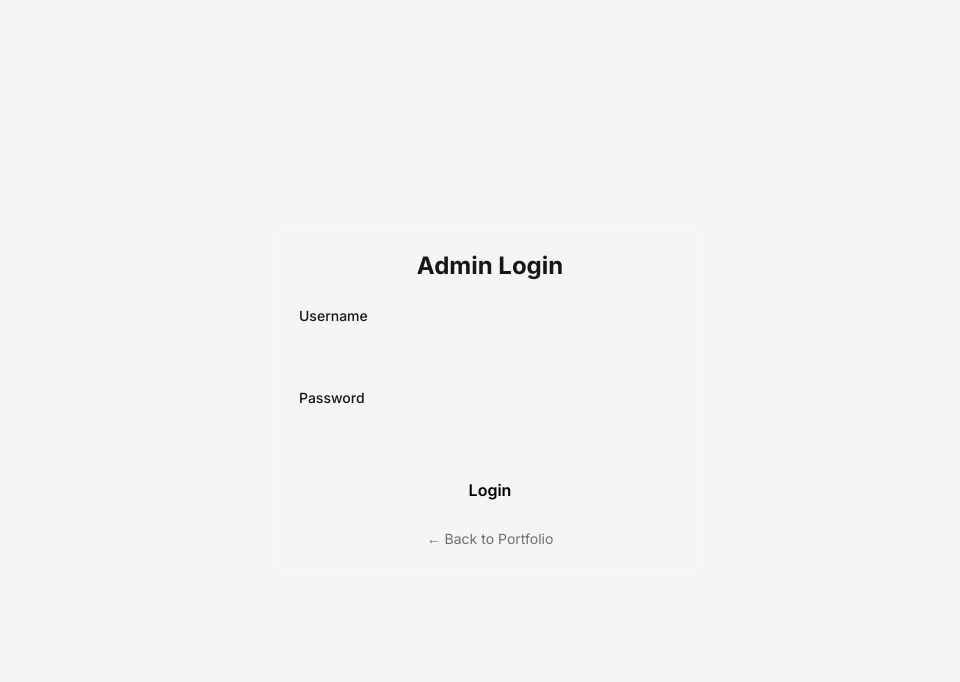
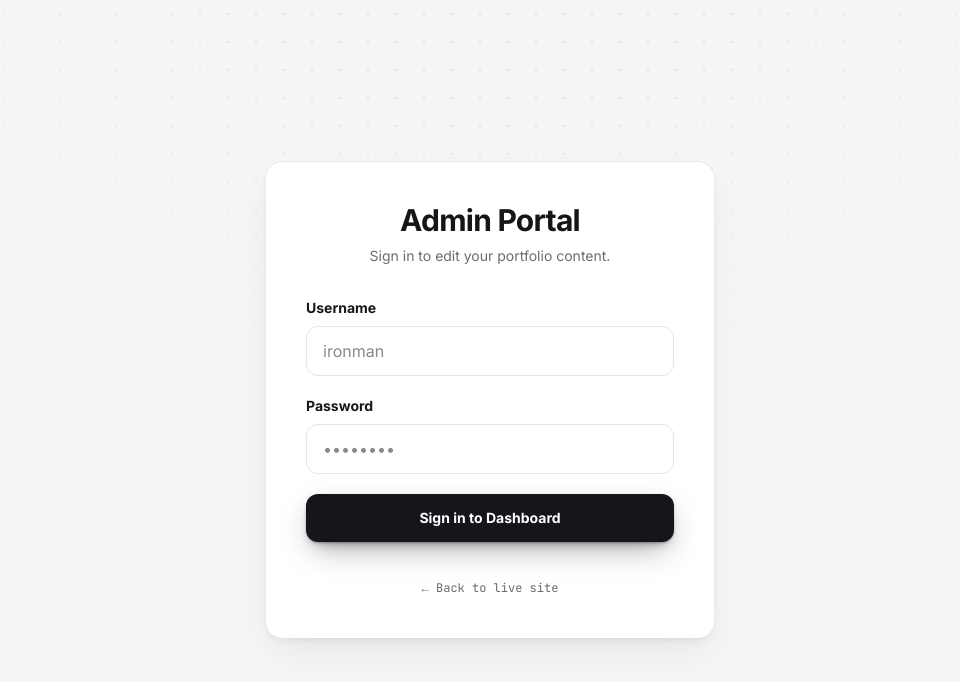
Before and after one commit to aharon-kumar-kosetti/portfolio, a React (Vite) app: page /login in a window 1280 px wide. Shown: the top 682 px of the page, without its empty margins (150-1110 px from the left). Built offline with nearby package versions, Linux system fonts and the light colour scheme; no server answers; the database is empty; a web font is replaced by a local one.

Commit message:
fix: redesign admin UI to match light theme

```diff
--- a/package.json
+++ b/package.json
@@ -14,6 +14,7 @@
     "@use-gesture/react": "^10.3.1",
     "framer-motion": "^13.1.0",
     "lucide-react": "^1.31.0",
+    "pg": "^8.23.0",
     "react": "^19.2.8",
     "react-dom": "^19.2.8",
     "react-router-dom": "^7.18.2"
--- a/src/lib/supabase.ts
+++ b/src/lib/supabase.ts
@@ -1,6 +1,10 @@
 import { createClient } from '@supabase/supabase-js';
 
-const supabaseUrl = import.meta.env.VITE_SUPABASE_URL || '';
-const supabaseAnonKey = import.meta.env.VITE_SUPABASE_ANON_KEY || '';
+const supabaseUrl = import.meta.env.VITE_SUPABASE_URL || 'https://placeholder.supabase.co';
+const supabaseAnonKey = import.meta.env.VITE_SUPABASE_ANON_KEY || 'placeholder';
+
+if (!import.meta.env.VITE_SUPABASE_URL) {
+  console.error("VITE_SUPABASE_URL is missing! Please restart your Vite dev server if you just added it to .env.");
+}
 
 export const supabase = createClient(supabaseUrl, supabaseAnonKey);
--- a/src/pages/Admin/AdminDashboard.tsx
+++ b/src/pages/Admin/AdminDashboard.tsx
@@ -69,36 +69,37 @@ const AdminDashboard = () => {
 
   return (
     <div>
-      <div className="flex items-center justify-between mb-8">
+      <div className="flex flex-col sm:flex-row sm:items-center justify-between mb-10 gap-6">
         <div>
-          <h2 className="text-3xl font-bold">Content Editor</h2>
-          <p className="text-fg/60 mt-2">Edit your portfolio content directly as JSON.</p>
+          <h2 className="font-display text-4xl font-black tracking-tight">Content Editor</h2>
+          <p className="text-muted mt-2">Edit your portfolio content directly as JSON.</p>
         </div>
         <button
           onClick={handleSave}
           disabled={saving}
-          className="bg-primary text-black px-6 py-2 rounded-lg font-semibold hover:bg-primary/90 transition-colors disabled:opacity-50"
+          className="inline-flex items-center justify-center rounded-full bg-ink px-7 py-3 font-display text-sm font-bold text-white btn-shadow transition-all duration-300 hover:-translate-y-0.5 disabled:opacity-50 disabled:hover:translate-y-0"
         >
           {saving ? 'Saving...' : 'Save Changes'}
         </button>
       </div>
 
       {message && (
-        <div className={`p-4 rounded-lg mb-6 ${message.type === 'success' ? 'bg-green-500/10 text-green-500 border border-green-500/20' : 'bg-red-500/10 text-red-500 border border-red-500/20'}`}>
+        <div className={`p-4 rounded-xl mb-8 font-medium text-sm flex items-center gap-3 ${message.type === 'success' ? 'bg-emerald-50 text-emerald-600 border border-emerald-200' : 'bg-red-50 text-red-600 border border-red-200'}`}>
+          <div className={`h-2 w-2 rounded-full ${message.type === 'success' ? 'bg-emerald-500' : 'bg-red-500'}`} />
           {message.text}
         </div>
       )}
 
-      <div className="bg-white/5 border border-white/10 rounded-xl overflow-hidden">
-        <div className="flex border-b border-white/10 bg-white/5">
+      <div className="bg-card border border-line rounded-2xl overflow-hidden card-shadow">
+        <div className="flex border-b border-line bg-warm/20 overflow-x-auto">
           {tabs.map(tab => (
             <button
               key={tab.id}
               onClick={() => setActiveTab(tab.id)}
-              className={`px-6 py-3 text-sm font-medium transition-colors ${
+              className={`px-6 py-4 text-sm font-display font-bold transition-colors whitespace-nowrap ${
                 activeTab === tab.id
-                  ? 'border-b-2 border-primary text-primary bg-white/5'
-                  : 'text-fg/60 hover:text-fg hover:bg-white/5'
+                  ? 'border-b-2 border-accent text-accent bg-surface'
+                  : 'text-muted hover:text-fg hover:bg-warm/40'
               }`}
             >
               {tab.label}
@@ -106,13 +107,16 @@ const AdminDashboard = () => {
           ))}
         </div>
 
-        <div className="p-4">
+        <div className="p-6">
           <textarea
-            className="w-full h-[600px] bg-black/50 border border-white/10 rounded-lg p-4 text-sm font-mono text-fg focus:outline-none focus:border-primary resize-y"
+            className="w-full h-[600px] bg-[#1e1e1e] border border-line/50 rounded-xl p-5 text-sm font-mono text-[#d4d4d4] focus:outline-none focus:ring-2 focus:ring-accent/50 resize-y shadow-inner"
             value={localData[activeTab]}
             onChange={(e) => setLocalData({ ...localData, [activeTab]: e.target.value })}
             spellCheck={false}
           />
+          <p className="mt-4 font-mono text-xs text-muted">
+            Make sure your JSON is valid before saving. Missing commas or quotes will cause an error.
+          </p>
         </div>
       </div>
     </div>
--- a/src/pages/Admin/AdminLayout.tsx
+++ b/src/pages/Admin/AdminLayout.tsx
@@ -13,40 +13,45 @@ const AdminLayout = () => {
   return (
     <div className="min-h-screen bg-base text-fg flex">
       {/* Sidebar */}
-      <aside className="w-64 border-r border-white/10 bg-base/50 p-6 flex flex-col h-screen sticky top-0">
-        <div className="flex items-center gap-3 mb-10">
-          <Settings className="text-primary w-6 h-6" />
-          <h1 className="text-xl font-bold">Admin CRM</h1>
+      <aside className="w-72 border-r border-line bg-card p-6 flex flex-col h-screen sticky top-0 card-shadow z-10">
+        <div className="flex items-center gap-3 mb-12 px-2">
+          <span className="flex h-10 w-10 items-center justify-center rounded-xl bg-warm">
+            <Settings size={20} className="text-accent" />
+          </span>
+          <div>
+            <h1 className="font-display text-lg font-black tracking-tight">Admin CRM</h1>
+            <div className="font-mono text-[10px] text-muted uppercase tracking-wider mt-0.5">Content Editor</div>
+          </div>
         </div>
 
         <nav className="flex-1 space-y-2">
           <button
             onClick={() => navigate('/admin')}
-            className="w-full flex items-center gap-3 px-4 py-2 rounded-lg bg-white/5 text-primary transition-colors text-sm font-medium"
+            className="w-full flex items-center gap-3 px-4 py-3 rounded-xl bg-warm/50 text-fg transition-colors font-display text-sm font-bold border border-warm-deep/30"
           >
-            <Home className="w-4 h-4" />
+            <Home size={18} className="text-accent" />
             Dashboard
           </button>
-          {/* Add more links here if needed */}
         </nav>
 
-        <div className="mt-auto space-y-4">
-          <a href="/" target="_blank" rel="noreferrer" className="w-full flex items-center justify-center gap-2 px-4 py-2 rounded-lg bg-white/5 hover:bg-white/10 transition-colors text-sm font-medium">
+        <div className="mt-auto space-y-3 pt-6 border-t border-line">
+          <a href="/" target="_blank" rel="noreferrer" className="w-full flex items-center gap-3 px-4 py-3 rounded-xl hover:bg-warm/30 transition-colors font-display text-sm font-medium text-muted hover:text-fg">
             View Live Site
           </a>
           <button
             onClick={handleLogout}
-            className="w-full flex items-center justify-center gap-2 px-4 py-2 rounded-lg border border-red-500/30 text-red-400 hover:bg-red-500/10 transition-colors text-sm font-medium"
+            className="w-full flex items-center gap-3 px-4 py-3 rounded-xl hover:bg-red-50 text-red-600 transition-colors font-display text-sm font-medium"
           >
-            <LogOut className="w-4 h-4" />
+            <LogOut size={18} />
             Logout
           </button>
         </div>
       </aside>
 
       {/* Main Content */}
-      <main className="flex-1 p-8 overflow-auto">
-        <div className="max-w-4xl mx-auto">
+      <main className="flex-1 overflow-auto bg-base relative">
+        <div className="dotgrid absolute inset-0 opacity-40" aria-hidden />
+        <div className="relative p-8 md:p-12 lg:p-16 w-full max-w-5xl mx-auto">
           <Outlet />
         </div>
       </main>
--- a/src/pages/Login.tsx
+++ b/src/pages/Login.tsx
@@ -31,41 +31,57 @@ const Login = () => {
   };
 
   return (
-    <div className="min-h-screen flex items-center justify-center bg-base text-fg px-4">
-      <div className="max-w-md w-full bg-base/50 border border-white/10 p-8 rounded-xl backdrop-blur-sm">
-        <h2 className="text-2xl font-bold mb-6 text-center text-primary">Admin Login</h2>
-        {error && <div className="bg-red-500/10 text-red-500 p-3 rounded mb-4 text-sm">{error}</div>}
-        <form onSubmit={handleLogin} className="space-y-4">
+    <div className="min-h-screen flex items-center justify-center bg-base text-fg px-6 py-28 relative overflow-hidden">
+      <div className="dotgrid absolute inset-0 opacity-60" aria-hidden />
+
+      <div className="relative max-w-md w-full bg-card p-10 rounded-2xl card-shadow-lg transition-all duration-500 hover:card-shadow">
+        <div className="mb-8 text-center">
+          <h2 className="font-display text-3xl font-black tracking-tight">Admin Portal</h2>
+          <p className="mt-2 text-sm text-muted">Sign in to edit your portfolio content.</p>
+        </div>
+
+        {error && (
+          <div className="mb-6 rounded-xl bg-red-500/10 border border-red-500/20 p-4 text-sm text-red-600 font-medium text-center">
+            {error}
+          </div>
+        )}
+
+        <form onSubmit={handleLogin} className="space-y-5">
           <div>
-            <label className="block text-sm font-medium mb-1">Username</label>
+            <label className="block font-display text-sm font-bold mb-2 text-fg">Username</label>
             <input
               type="text"
               required
-              className="w-full bg-white/5 border border-white/10 rounded px-3 py-2 text-white focus:outline-none focus:border-primary"
+              className="w-full bg-surface border border-line rounded-xl px-4 py-3 text-fg focus:outline-none focus:border-accent focus:ring-1 focus:ring-accent transition-all card-shadow-none"
               value={username}
               onChange={(e) => setUsername(e.target.value)}
+              placeholder="ironman"
             />
           </div>
           <div>
-            <label className="block text-sm font-medium mb-1">Password</label>
+            <label className="block font-display text-sm font-bold mb-2 text-fg">Password</label>
             <input
               type="password"
               required
-              className="w-full bg-white/5 border border-white/10 rounded px-3 py-2 text-white focus:outline-none focus:border-primary"
+              className="w-full bg-surface border border-line rounded-xl px-4 py-3 text-fg focus:outline-none focus:border-accent focus:ring-1 focus:ring-accent transition-all card-shadow-none"
               value={password}
               onChange={(e) => setPassword(e.target.value)}
+              placeholder="••••••••"
             />
           </div>
           <button
             type="submit"
             disabled={loading}
-            className="w-full bg-primary text-black font-semibold py-2 rounded hover:bg-primary/90 transition-colors disabled:opacity-50"
+            className="mt-2 w-full flex items-center justify-center rounded-xl bg-ink px-5 py-3.5 font-display text-sm font-bold text-white btn-shadow transition-all duration-300 hover:-translate-y-0.5 disabled:opacity-70 disabled:hover:translate-y-0"
           >
-            {loading ? 'Logging in...' : 'Login'}
+            {loading ? 'Authenticating...' : 'Sign in to Dashboard'}
           </button>
         </form>
-        <div className="mt-4 text-center">
-          <a href="/" className="text-sm text-fg/60 hover:text-primary">← Back to Portfolio</a>
+
+        <div className="mt-8 text-center">
+          <a href="/" className="font-mono text-xs text-muted hover:text-accent transition-colors">
+            ← Back to live site
+          </a>
         </div>
       </div>
     </div>
```
Also changed, not shown: 1 other file (tests, documents, lock files or other folders).
